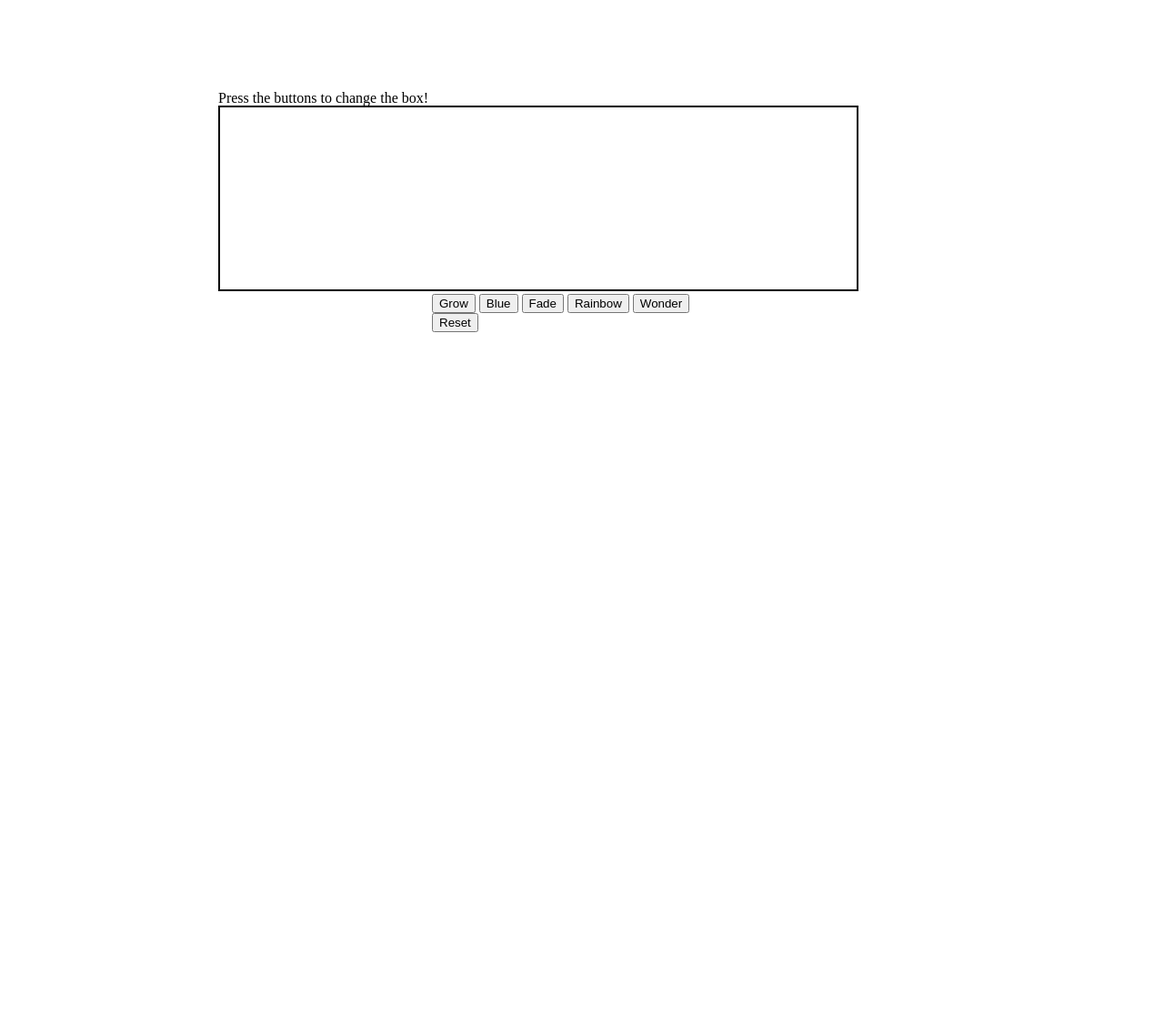
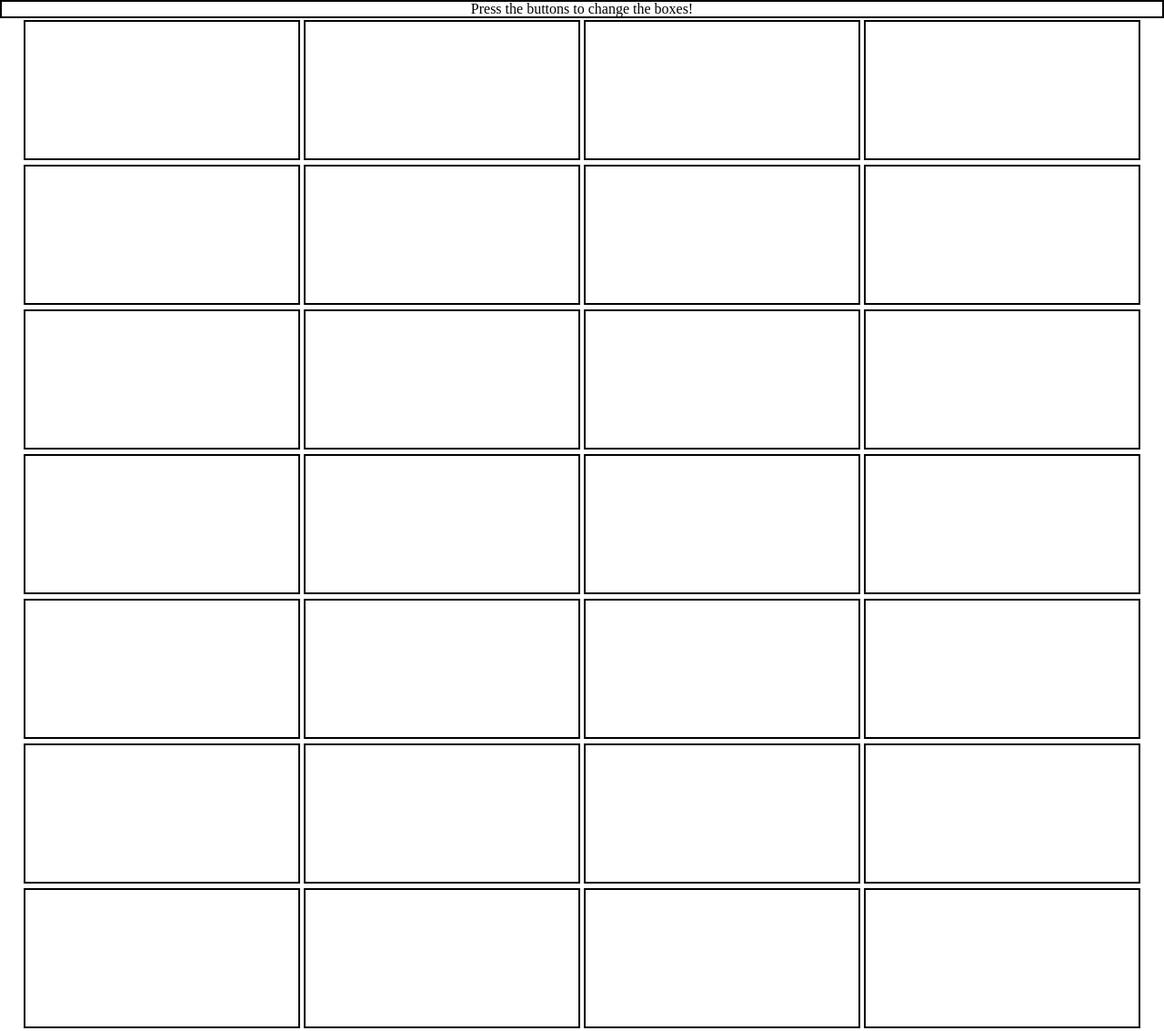
Before and after one commit to xezian/wonderful-box, a plain HTML site: page index.html in a window 1280 px wide. Shown: the top 1133 px of the page at 91% size. Before the commit the page ends 800 px from the top, so only its background shows below. Drawn offline with Linux system fonts and the light colour scheme.

Commit message:
click a box to pick one for the buttons to affect

```diff
--- a/assets/css/styles.css
+++ b/assets/css/styles.css
@@ -1,19 +1,33 @@
-
+.everything-holder {
+    display: grid;
+    grid-gap: 5px;
+    grid-template-columns: repeat(auto-fit, minmax(300px, 1fr));
+    grid-template-rows: repeat(2, 200px);
+}
 .everything {
-    width: 800px;
+    text-align: center;
     margin:0 auto;
-    margin-top: 100px;
 }
 p {
-    text-align: left;
+    text-align: center;
+}
+.words {
+    text-align: center;
+    border: 2px solid black;
 }
 .myCanvas {
-    width: 700px;
-    height: 200px;
     border: 2px solid black;
     margin:0 auto;
+    margin-top: 2px;
 }
 .buttons {
-    width: 330px;
+    overflow-y: hidden;
+    overflow-x: scroll;
+    white-space: nowrap;
+    margin: 0, 10px, 0, 10px;
+    text-align: center;
     margin:0 auto;
+    margin-top: 2px;
+    margin-bottom: 2px;
+    border: 2px solid black;
 }
--- a/assets/js/javascript.js
+++ b/assets/js/javascript.js
@@ -1,8 +1,19 @@
-
-var canvas = document.getElementById('myCanvas');
+var canvas = document.getElementById("myCanvas");
 var ctx = canvas.getContext('2d');
 var cw = canvas.width;
 var ch = canvas.height;
+
+var canvases = document.getElementsByClassName("myCanvas");
+for (var i = 0; i < canvases.length; i++) {
+	canvases[i].onclick = function(e) {
+		document.getElementById("myCanvas").removeAttribute("id");
+		e.target.setAttribute("id", "myCanvas");
+		canvas = document.getElementById("myCanvas");
+		ctx = canvas.getContext('2d');
+		cw = canvas.width;
+		ch = canvas.height;
+	};
+};
 
 document.getElementById("button1").addEventListener("click", function() {
     var height = canvas.offsetHeight;
@@ -23,13 +34,9 @@ document.getElementById("button3").addEventListener("click", function() {
 	canvas.style.opacity = 0.3;
 });
 
-document.getElementById("button6").addEventListener("click", function() {
-  	canvas.reset = location.reload();
-});
-
 document.getElementById("button4").addEventListener("click", function() {
 	canvas.style.opacity = 1;
-	var grd = ctx.createLinearGradient(0, 0, cw, ch);
+	var grd = ctx.createLinearGradient(0, 0, 0, ch);
 		grd.addColorStop(0, "red");
 		grd.addColorStop(.18, "orange");
 		grd.addColorStop(.36, "yellow");
@@ -44,10 +51,13 @@ document.getElementById("button4").addEventListener("click", function() {
 });
 
 document.getElementById("button5").addEventListener("click", function() {
-
 	canvas.style.opacity = 1;
 	ctx.fillStyle = "black"
 	ctx.font = "50px Arial black";
 	ctx.fillText("Wonderful!",10,50);
 
 });
+
+document.getElementById("button6").addEventListener("click", function() {
+  	canvas.reset = location.reload();
+});
--- a/index.html
+++ b/index.html
@@ -1,14 +1,76 @@
 <!DOCTYPE html>
 <html>
 <head>
-    <title>Wonderful Box</title>
+    <title>Wonderful Boxes</title>
     <link rel="stylesheet" href="assets/css/reset.css">
     <link rel="stylesheet" type="text/css" href="assets/css/styles.css">
 </head>
 <body>
+    <div class="everything-holder">
         <div class="everything">
-        <p>Press the buttons to change the box!</p>
-        <canvas class="myCanvas" id="myCanvas"></canvas>
+            <div class="words">
+                Press the buttons to change the boxes!
+            </div>
+            <canvas class="myCanvas">
+            </canvas>
+            <canvas class="myCanvas">
+            </canvas>
+            <canvas class="myCanvas">
+            </canvas>
+            <canvas class="myCanvas">
+            </canvas>
+            <canvas class="myCanvas">
+            </canvas>
+            <canvas class="myCanvas">
+            </canvas>
+            <canvas class="myCanvas">
+            </canvas>
+            <canvas class="myCanvas">
+            </canvas>
+            <canvas class="myCanvas">
+            </canvas>
+            <canvas class="myCanvas">
+            </canvas>
+            <canvas class="myCanvas">
+            </canvas>
+            <canvas class="myCanvas">
+            </canvas>
+            <canvas class="myCanvas">
+            </canvas>
+            <canvas class="myCanvas">
+            </canvas>
+            <canvas class="myCanvas">
+            </canvas>
+            <canvas class="myCanvas">
+            </canvas>
+            <canvas id="myCanvas" class="myCanvas">
+            </canvas>
+            <canvas class="myCanvas">
+            </canvas>
+            <canvas class="myCanvas">
+            </canvas>
+            <canvas class="myCanvas">
+            </canvas>
+            <canvas class="myCanvas">
+            </canvas>
+            <canvas class="myCanvas">
+            </canvas>
+            <canvas class="myCanvas">
+            </canvas>
+            <canvas class="myCanvas">
+            </canvas>
+            <canvas class="myCanvas">
+            </canvas>
+            <canvas class="myCanvas">
+            </canvas>
+            <canvas class="myCanvas">
+            </canvas>
+            <canvas class="myCanvas">
+            </canvas>
+            <canvas class="myCanvas">
+            </canvas>
+            <canvas class="myCanvas">
+            </canvas>
             <div class="buttons">
                 <button id="button1">Grow</button>
                 <button id="button2">Blue</button>
@@ -18,6 +80,7 @@
                 <button id="button6">Reset</button>
             </div>
         </div>
+    </div>
 <script type="text/javascript" src="assets/js/javascript.js"></script>
 </body>
 </html>
```
Lines whose indentation alone changed are shown as unchanged.
